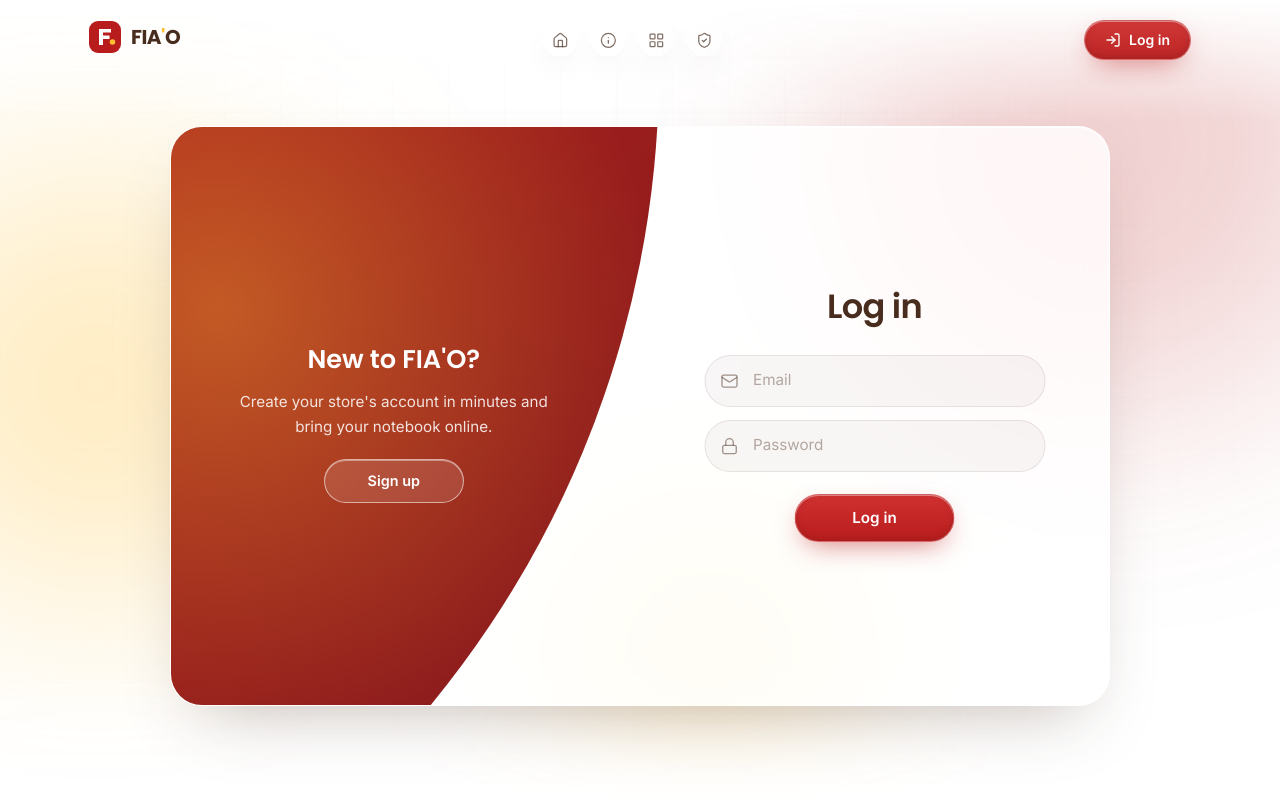
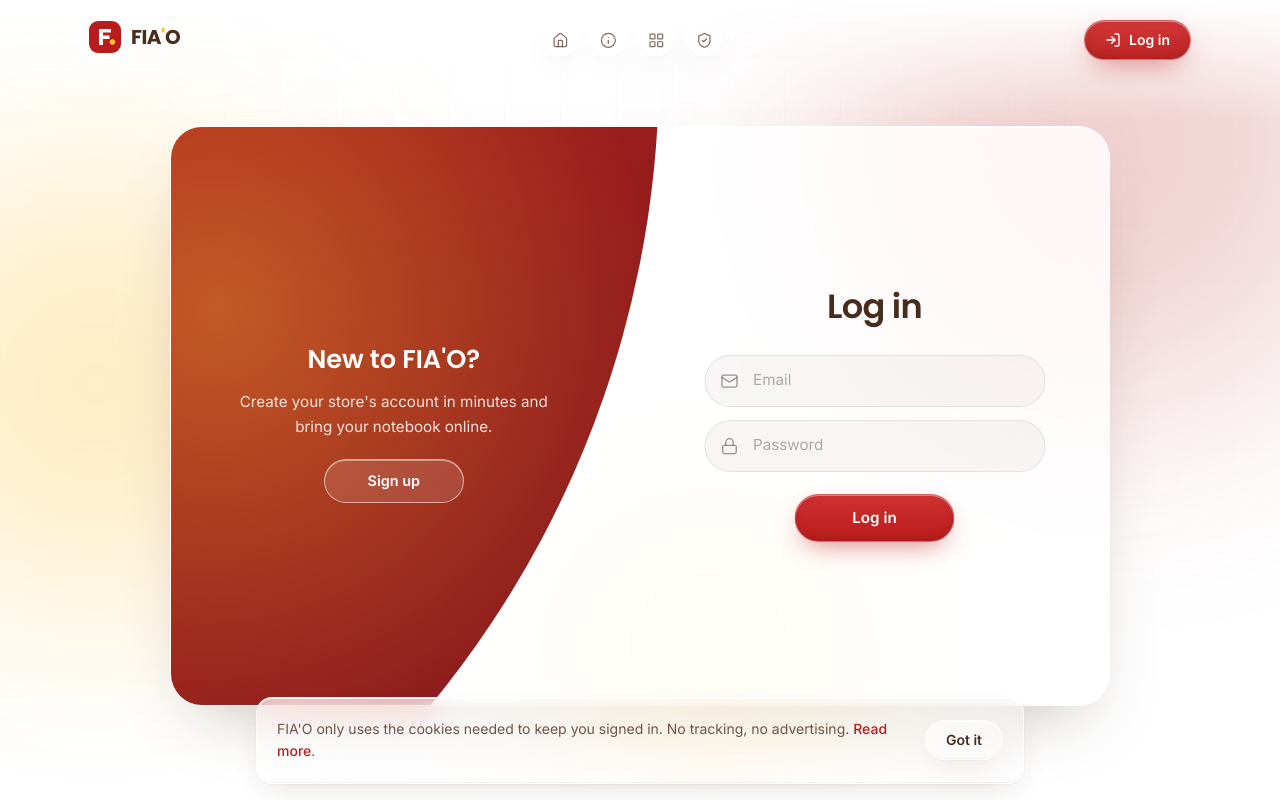
Before and after one commit to bolivar19chen-oss/fiao, a Next.js app: page /login in a window 1280 px wide. Shown: the top 800 px of the page. Built offline with nearby package versions, Linux system fonts and the light colour scheme.

Commit message:
feat: aviso de cookies, no muro de consentimiento
Hoy solo hay cookies de sesion de Supabase, estrictamente necesarias: no
requieren consentimiento y pedirlo seria molestar por algo que no se puede
rechazar. La preferencia va en localStorage, no en una cookie nueva.

```diff
--- a/src/app/layout.tsx
+++ b/src/app/layout.tsx
@@ -1,5 +1,6 @@
 import type { Metadata } from "next"
 import { Inter, Poppins } from "next/font/google"
+import { CookieNotice } from "@/components/layout/cookie-notice"
 import "./globals.css"
 
 const inter = Inter({ subsets: ["latin"], variable: "--font-inter" })
@@ -23,7 +24,10 @@ export default function RootLayout({
 }>) {
   return (
     <html lang="en" translate="no">
-      <body className={`${inter.variable} ${poppins.variable} font-sans antialiased`}>{children}</body>
+      <body className={`${inter.variable} ${poppins.variable} font-sans antialiased`}>
+        {children}
+        <CookieNotice />
+      </body>
     </html>
   )
 }
--- /dev/null
+++ b/src/components/layout/cookie-notice.tsx
@@ -0,0 +1,55 @@
+"use client"
+
+import Link from "next/link"
+import { useEffect, useState } from "react"
+
+const KEY = "fiao.cookie-notice.seen"
+
+// Aviso, no muro de consentimiento: hoy el proyecto usa solo las cookies de sesion de
+// Supabase, que son estrictamente necesarias para que el login funcione y no requieren
+// consentimiento. Pedirlo seria molestar por algo que no se puede rechazar.
+//
+// El dia que entre analitica o un pixel de terceros esto cambia: pasa a consentimiento
+// real, con rechazar tan visible como aceptar, y nada se carga antes del si.
+export function CookieNotice() {
+  // Arranca oculto y se decide despues de montar: leer localStorage en el render del
+  // servidor no es posible y daria un desajuste de hidratacion.
+  const [show, setShow] = useState(false)
+
+  useEffect(() => {
+    try {
+      if (!localStorage.getItem(KEY)) setShow(true)
+    } catch {
+      // Modo privado o almacenamiento bloqueado: no se muestra y no se rompe nada.
+    }
+  }, [])
+
+  if (!show) return null
+
+  const dismiss = () => {
+    try {
+      localStorage.setItem(KEY, "1")
+    } catch {
+      // Si no se puede recordar, al menos se cierra en esta visita.
+    }
+    setShow(false)
+  }
+
+  return (
+    // No bloquea la pagina ni atrapa el foco: es una banda, no un dialogo.
+    <div className="fixed inset-x-0 bottom-0 z-50 p-4" role="region" aria-label="Cookie notice">
+      <div className="glass mx-auto flex w-full max-w-3xl flex-col items-start gap-3 rounded-2xl p-4 sm:flex-row sm:items-center sm:gap-5 sm:p-5">
+        <p className="text-sm leading-relaxed text-marron/80">
+          FIA&apos;O only uses the cookies needed to keep you signed in. No tracking, no advertising.{" "}
+          <Link href="/privacy" className="font-medium text-rojo hover:underline">
+            Read more
+          </Link>
+          .
+        </p>
+        <button type="button" onClick={dismiss} className="btn btn-glass h-10 shrink-0 px-5 text-sm sm:ml-auto">
+          Got it
+        </button>
+      </div>
+    </div>
+  )
+}
```
